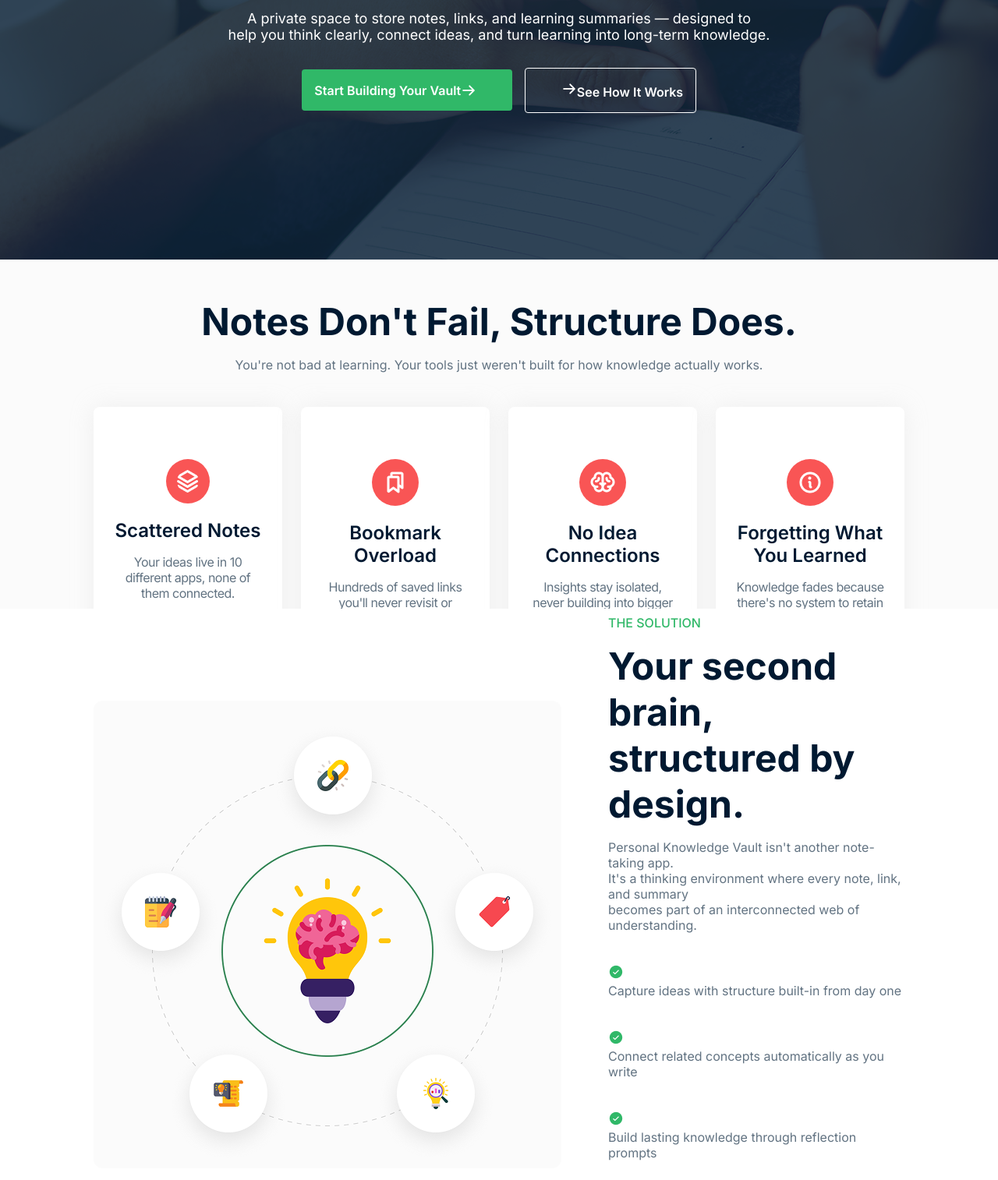
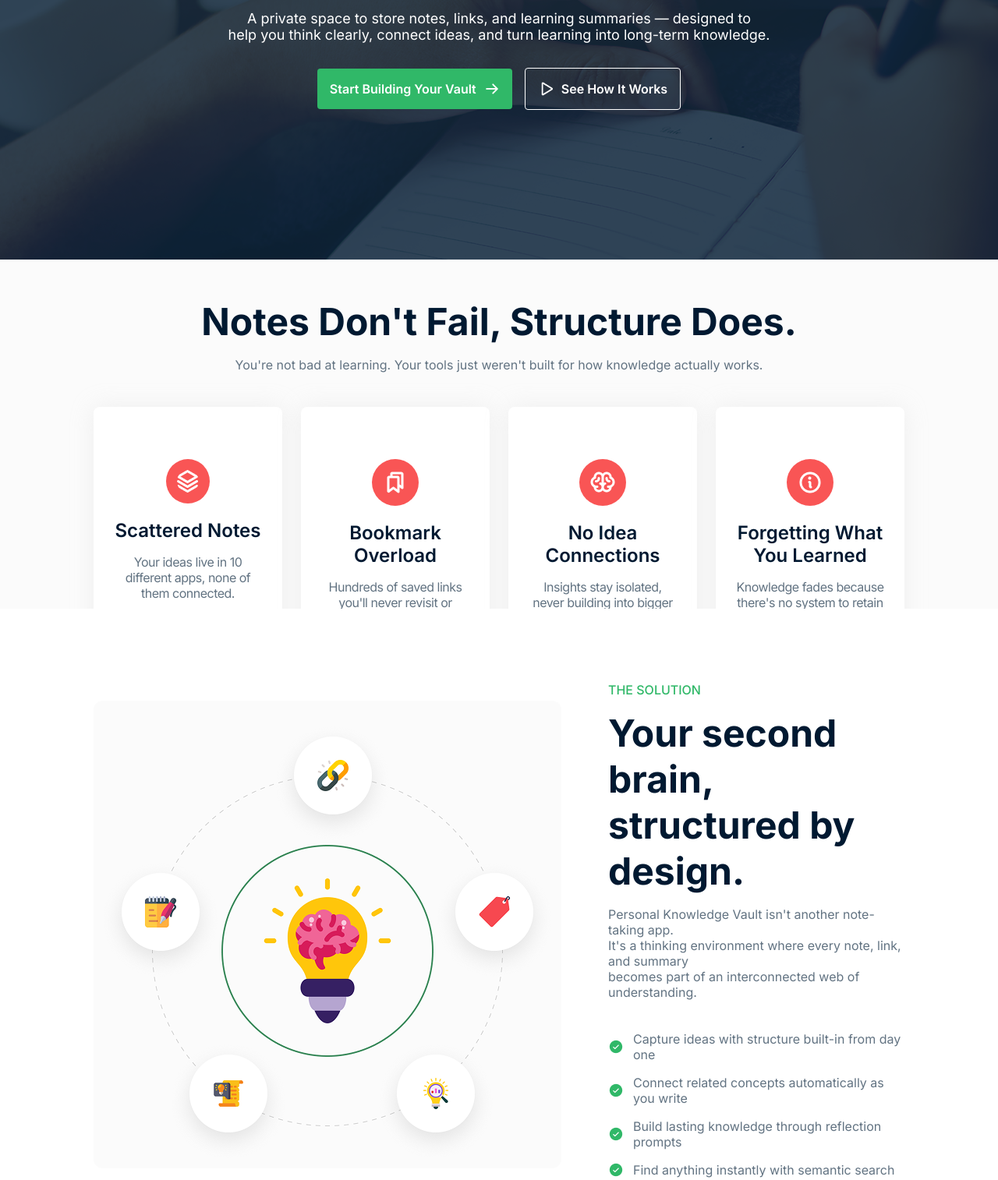
Before and after one commit to Mahdee771/Assignment, a plain HTML site: page index.html in a window 1280 px wide. Shown: the part 433-1947 px from the top of the page at 78% size. Drawn offline with Linux system fonts and the light colour scheme.

Commit message:
Added the Third Section CSS and fixed the icon issue in hero section button

```diff
--- a/index.html
+++ b/index.html
@@ -44,10 +44,10 @@
 
         <div class="btn">
             <div class="btn1">
-            <a href=""><button class="button1"><span class="btn2">Start Building Your Vault</span><img src="./assets/ArrowRight.png" alt=""></button></a>
+            <a href=""><button class="button1"><p>Start Building Your Vault</p><div><img src="./assets/ArrowRight.png" alt=""></div></button></a>
             </div>
             <div class="btn2">
-            <a href=""><button class="button2"><img src="./assets/ArrowRight.png" alt="">See How It Works</button></a>
+            <a href=""><button class="button2"><div><img src="./assets/Play.png" alt=""></div><p>See How It Works</p></button></a>
             </div>
         </div>
     </section>
@@ -82,17 +82,17 @@
         <div class="thirdInfo"><p id="thirdHead">THE SOLUTION</p>
             <h2>Your second brain, structured by design.</h2>
             <p>Personal Knowledge Vault isn't another note-taking app.<br>It's a thinking environment where every note, link, and summary<br>becomes part of an interconnected web of understanding.</p>
-            <div class="innerDiv1">
-                <div><img src="./assets/CheckCircle.png" alt=""></div><div><p>Capture ideas with structure built-in from day one</p></div>
+            <div class="innerDiv">
+                <div><img src="./assets/CheckCircle.png" alt=""></div><p>Capture ideas with structure built-in from day one</p>
             </div>
-            <div class="innerDiv2">
-                <div><img src="./assets/CheckCircle.png" alt=""></div><div><p>Connect related concepts automatically as you write</p></div>
+            <div class="innerDiv">
+                <div><img src="./assets/CheckCircle.png" alt=""></div><p>Connect related concepts automatically as you write</p>
             </div>
-            <div class="innerDiv3">
-                <div><img src="./assets/CheckCircle.png" alt=""></div><div><p>Build lasting knowledge through reflection prompts</p></div>
+            <div class="innerDiv">
+                <div><img src="./assets/CheckCircle.png" alt=""></div><p>Build lasting knowledge through reflection prompts</p>
             </div>
-            <div class="innerDiv4">
-                <div><img src="./assets/CheckCircle.png" alt=""></div><div><p>Find anything instantly with semantic search</p></div>
+            <div class="innerDiv">
+                <div><img src="./assets/CheckCircle.png" alt=""></div><p>Find anything instantly with semantic search</p>
             </div>
         </div>
      </section>
--- a/styles/index.css
+++ b/styles/index.css
@@ -77,14 +77,9 @@
  }
 
  .herotitle{
-
-    /* width: 770px;
-    height: 168px; */
     justify-content: center;
     display: flex;
     flex-direction: column;
-
-
  }
   #title2{
     margin-bottom: 16px;
@@ -115,10 +110,7 @@
     text-decoration: none;
  }
 .button1{
-    padding-top: 16.5px;
-    padding-bottom: 16.5px;
-    padding-right: 46px;
-    padding-left: 16px;
+    padding: 16px;
     background-color: #30B868;
     border: none;
     display: flex;
@@ -127,17 +119,29 @@
     font-weight: 600;
     color: white;
 }
+.button1 p{
+    margin: 0px;
+}
+.button1 img{
+    display: block;
+    margin-left: 10px;
+}
 .button2{
-    padding-top: 16px;
-    padding-bottom: 16px;
-    padding-right: 15.5px;
-    padding-left: 45.5px;
+    padding: 16px;
     background-color: #21693f00 ;
     border: 1px solid white;
     border-radius: 4px;
     font-size: 16px;
     font-weight: 600;
     color: white;
+    display: flex;
+}
+.button2 p{
+    margin: 0px;
+}
+.button2 img{
+    display: block;
+    margin-right: 10px;
 }
 
 /* sec2 css */
@@ -282,4 +286,15 @@
     color: #627382;
     margin-bottom: 40px;
 }
-/* innerDiv er kaj kori nai, korte hobe */
+.innerDiv{
+    display: flex;
+    align-items: center;
+    gap: 12px;
+    margin-bottom: 16px;
+}
+.innerDiv p{
+    margin: 0px;
+}
+.innerDiv img{
+    display: block;
+}
```
Also changed, not shown: assets/Play.png (added).
